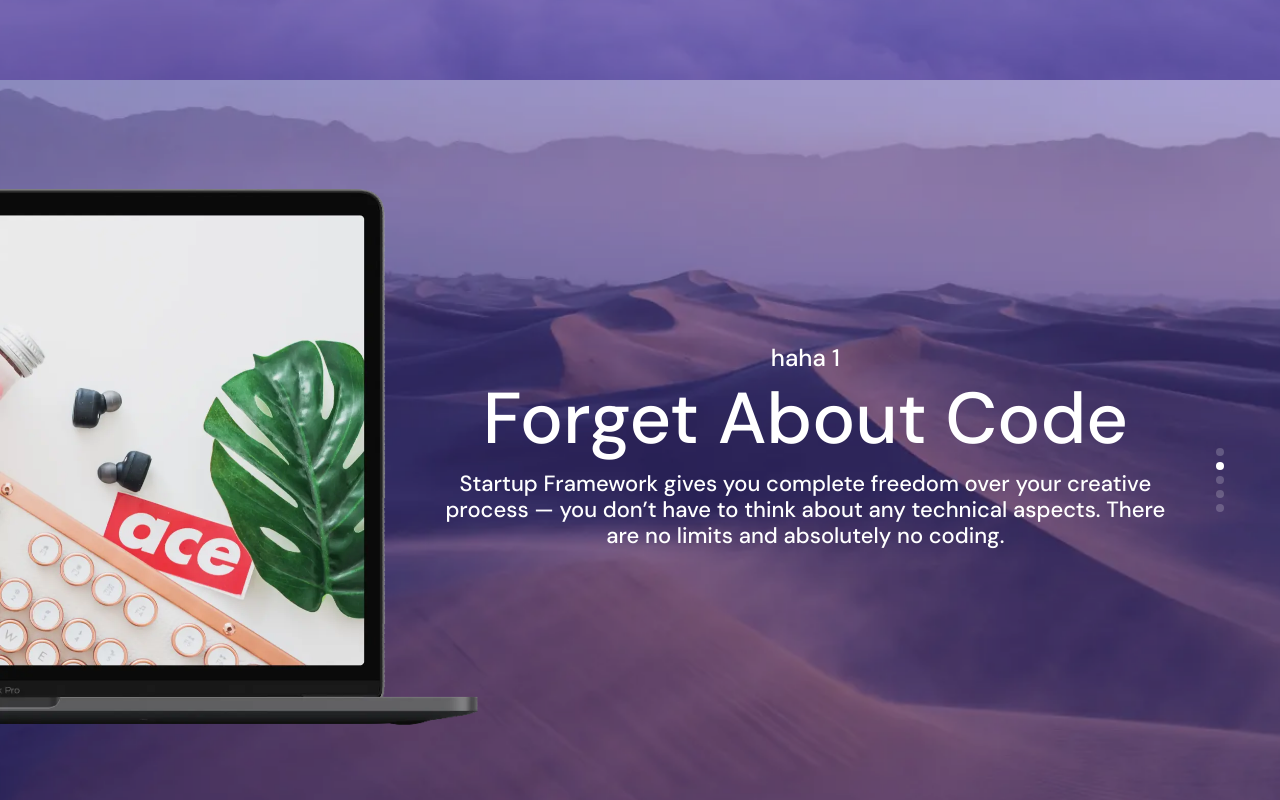
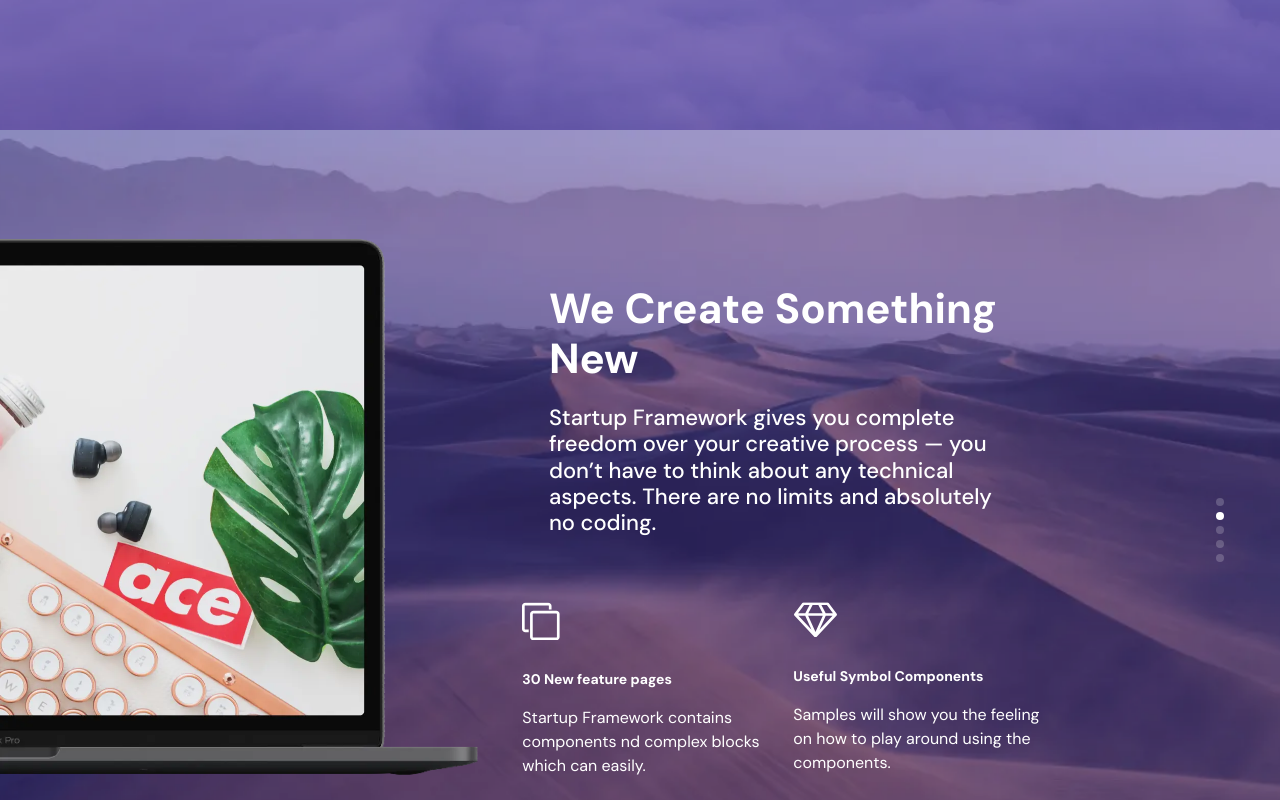
Before and after one commit to kowyzu/fe-task, a Vue app: page / in a window 1280 px wide. Shown: the part 720-1520 px from the top of the page. Built offline with nearby package versions, Linux system fonts and the light colour scheme.

Commit message:
feat: features section complete

```diff
--- a/src/App.vue
+++ b/src/App.vue
@@ -19,11 +19,12 @@ import FeaturesSlider from './components/features/FeaturesSlider.vue';
 
   <main>
     <section id="section-features" class="section">
-      <img class="img-notebook" src="./images/notebook.webp" alt="half of notebook displaying styles">
+      <img class="img-notebook  d-md-block d-none" src="./images/notebook.webp"
+        alt="half of notebook displaying styles">
       <div class="container-fluid">
         <div class="row h-100 align-items-stretch">
           <div class="col-md-4 col-0"></div>
-          <FeaturesSlider class="col-8 d-flex flex-column me-5" />
+          <FeaturesSlider class="col-md-8 d-flex flex-column me-md-5 me-0" />
         </div>
       </div>
     </section>
--- a/src/assets/styles.scss
+++ b/src/assets/styles.scss
@@ -139,7 +139,7 @@ span {
 .btn-action {
   font-size: $font-size-btn-middle;
 
-  @include media-breakpoint-up(md) {
+  @include media-breakpoint-down(md) {
     font-size: 0.875rem;
   }
 }
@@ -147,7 +147,7 @@ span {
 .btn-big {
   font-size: $font-size-btn-big;
 
-  @include media-breakpoint-up(md) {
+  @include media-breakpoint-down(md) {
     font-size: 0.9375rem;
   }
 }
@@ -169,9 +169,8 @@ span {
 .btn-action {
   display: block;
   margin: 58px auto 0 auto;
-  // font-size: $font-size-btn-middle;
-  padding: 1.0625rem 2.1875rem; // 17px 35px
-  border-radius: 6.25rem;       // 100px
+  padding: 1.0625rem 2.1875rem;
+  border-radius: 6.25rem;
   color: $color-white;
   background-color: $color-action-secondary;
   transition: $hover-transition;
@@ -191,6 +190,7 @@ span {
 
 #section-hero {
   background-image: url("./../images/hero-bckg.webp");
+  min-height: 850px;
   a {
     font-size: $font-size-btn-middle;
     text-decoration: none;
@@ -245,6 +245,20 @@ span {
   }
 }
 
+//
+// FEATURES SECTION
+// ----------------------------------------------------
+#section-features {
+  background-image: url("./../images/features-bckg.webp");
+  min-height: 736px;
+  .img-notebook {
+    position: absolute;
+    width: 30.73rem;
+    height: 33.49rem;
+    top: 13.59%;
+    bottom: 13.62%;
+  }
+
 .swiper-features {
   height: 100vh;
 }
@@ -260,86 +274,31 @@ span {
   height: auto;
 }
 
-//
-// FEATURES SECTION
-// ----------------------------------------------------
-#section-features {
-  img {
-    position: absolute;
-  /* Mockup */
+h3 {
+  margin: 80px 0 20px 0;
+}
 
-//   width: 491,65px;
-// height: 535.77px;
-width: 30.73rem;
-height: 33.49rem;
-// left: -501.74px;
-// top: 100px;
+h5 {
+  margin-bottom: 65.6px;
+}
 
-    // left: -35.84%;
-    // right: 65.6%;
-    top: 13.59%;
-    bottom: 13.62%;
-  }
+.features-icon {
+  max-height: 2.35rem;
+}
 
+.label {
+  margin: 29px 0 16.2px 0;
+}
 
-
-
-
-/* Object */
-
-// width: 983.3px;
-// height: 535.77px;
-// left: -501.74px;
-// top: 100px;
-
-
-
-// /* Space Grey */
-
-// position: absolute;
-// left: -35.84%;
-// right: 65.6%;
-// top: 13.59%;
-// bottom: 13.62%;
-
-// background: url(Image.png);
-
-
-// /* Space Grey */
-
-// position: absolute;
-// left: -35.84%;
-// right: 65.6%;
-// top: 13.59%;
-// bottom: 13.62%;
-
-// background: url(Image.png);
-
-
-// /* Space Grey */
-
-// position: absolute;
-// left: -35.84%;
-// right: 65.6%;
-// top: 13.59%;
-// bottom: 13.62%;
-
-// background: rgba(0, 0, 0, 0.0001);
-
+.features-block {
+  max-width: 271px;
+}
 
 }
 
 //
 // SECTIONS BACKGROUNDS
 // ----------------------------------------------------
-
-
-
-
-#section-features {
-  background-image: url("./../images/features-bckg.webp");
-}
-
 #section-call-to-action {
   background-image: url("./../images/call-to-action-bckg.webp");
 }
--- a/src/components/features/FeaturesSlider.vue
+++ b/src/components/features/FeaturesSlider.vue
@@ -1,14 +1,31 @@
 <template>
   <div class="swiper swiper-features">
     <div class="swiper-wrapper">
-      <div v-for="(slide, index) in textJson" :key="slide.id" class="swiper-slide px-5">
-        <div class="slider-hero-item text-center">
-          <span class="hero-subtitle">{{ slide.heroSubtitle }}</span>
-          <h1>{{ slide.heroTitle }}</h1>
-          <h5>
-            {{ slide.heroDescription }}
-          </h5>
+      <div v-for="(slide, index) in textJson" :key="slide.id"
+        class="swiper-slide features-swiper-slide px-md-5 px-0 row">
+        <div class="slider-features-item text-start row px-5 px-md-0 ">
+          <div class="row justify-content-center">
+            <div class="col-md-8 col-0">
+              <h3>{{ slide.featuresTitle }}</h3>
+              <h5>
+                {{ slide.featuresDescription }}
+              </h5>
+            </div>
+          </div>
+          <div class="row justify-content-center">
+            <div class="col-6 features-block">
+              <img :src="pagesIcon" alt="icon of pages" class="features-icon">
+              <div class="label">{{ slide.featuresFirstBlock.label }}</div>
+              <p>{{ slide.featuresFirstBlock.description }}</p>
+            </div>
+            <div class="col-6 features-block">
+              <img :src="symbolIcon" alt="icon of pages" class="features-icon">
+              <div class="label">{{ slide.featuresSecondBlock.label }}</div>
+              <p>{{ slide.featuresSecondBlock.description }}</p>
+            </div>
+          </div>
         </div>
+
       </div>
     </div>
     <div class="swiper-pagination"></div>
@@ -20,6 +37,9 @@
 //Swiper
 import Swiper from 'swiper/bundle';
 import 'swiper/css/bundle';
+import pagesIcon from '../../images/pages-icon.svg'
+import symbolIcon from '../../images/symbol-icon.svg'
+
 
 //Text
 import text_JSON from './features-slider.json'
@@ -34,6 +54,8 @@ export default {
   data() {
     return {
       textJson: text_JSON,
+      pagesIcon,
+      symbolIcon
     }
   },
   methods: {
--- a/src/components/features/features-slider.json
+++ b/src/components/features/features-slider.json
@@ -1,32 +1,67 @@
 [
   {
     "id": 1,
-    "heroSubtitle": "haha 1",
-    "heroTitle": "Forget About Code",
-    "heroDescription": "Startup Framework gives you complete freedom over your creative process — you don’t have to think about any technical aspects. There are no limits and absolutely no coding."
+    "featuresTitle": "We Create Something New",
+    "featuresDescription": "Startup Framework gives you complete freedom over your creative process — you don’t have to think about any technical aspects. There are no limits and absolutely no coding.",
+    "featuresFirstBlock": {
+      "label" : "30 New feature pages",
+      "description" : "Startup Framework contains components nd complex blocks which can easily."
+    },
+    "featuresSecondBlock": {
+      "label" : "Useful Symbol Components",
+      "description" : "Samples will show you the feeling on how to play around using the components."
+    }
   },
   {
     "id": 2,
-    "heroSubtitle": "Startup 2",
-    "heroTitle": "Forget About Code",
-    "heroDescription": "Startup Framework gives you complete freedom over your creative process — you don’t have to think about any technical aspects. There are no limits and absolutely no coding."
+    "featuresTitle": "We Create Something New",
+    "featuresDescription": "Startup Framework gives you complete freedom over your creative process — you don’t have to think about any technical aspects. There are no limits and absolutely no coding.",
+    "featuresFirstBlock": {
+      "label" : "30 New feature pages",
+      "description" : "Startup Framework contains components nd complex blocks which can easily."
+    },
+    "featuresSecondBlock": {
+      "label" : "Useful Symbol Components",
+      "description" : "Samples will show you the feeling on how to play around using the components."
+    }
   },
   {
     "id": 3,
-    "heroSubtitle": "Startup 3",
-    "heroTitle": "Forget About Code",
-    "heroDescription": "Startup Framework gives you complete freedom over your creative process — you don’t have to think about any technical aspects. There are no limits and absolutely no coding."
+    "featuresTitle": "We Create Something New",
+    "featuresDescription": "Startup Framework gives you complete freedom over your creative process — you don’t have to think about any technical aspects. There are no limits and absolutely no coding.",
+    "featuresFirstBlock": {
+      "label" : "30 New feature pages",
+      "description" : "Startup Framework contains components nd complex blocks which can easily."
+    },
+    "featuresSecondBlock": {
+      "label" : "Useful Symbol Components",
+      "description" : "Samples will show you the feeling on how to play around using the components."
+    }
   },
   {
     "id": 4,
-    "heroSubtitle": "Startup 4",
-    "heroTitle": "Forget About Code",
-    "heroDescription": "Startup Framework gives you complete freedom over your creative process — you don’t have to think about any technical aspects. There are no limits and absolutely no coding."
+    "featuresTitle": "We Create Something New",
+    "featuresDescription": "Startup Framework gives you complete freedom over your creative process — you don’t have to think about any technical aspects. There are no limits and absolutely no coding.",
+    "featuresFirstBlock": {
+      "label" : "30 New feature pages",
+      "description" : "Startup Framework contains components nd complex blocks which can easily."
+    },
+    "featuresSecondBlock": {
+      "label" : "Useful Symbol Components",
+      "description" : "Samples will show you the feeling on how to play around using the components."
+    }
   },
     {
     "id": 5,
-    "heroSubtitle": "Startup 5",
-    "heroTitle": "Forget About Code",
-    "heroDescription": "Startup Framework gives you complete freedom over your creative process — you don’t have to think about any technical aspects. There are no limits and absolutely no coding."
+    "featuresTitle": "We Create Something New",
+    "featuresDescription": "Startup Framework gives you complete freedom over your creative process — you don’t have to think about any technical aspects. There are no limits and absolutely no coding.",
+    "featuresFirstBlock": {
+      "label" : "30 New feature pages",
+      "description" : "Startup Framework contains components nd complex blocks which can easily."
+    },
+    "featuresSecondBlock": {
+      "label" : "Useful Symbol Components",
+      "description" : "Samples will show you the feeling on how to play around using the components."
+    }
   }
 ]
```
Also changed, not shown: src/images/pages-icon.svg (added), src/images/symbol-icon.svg (added).
